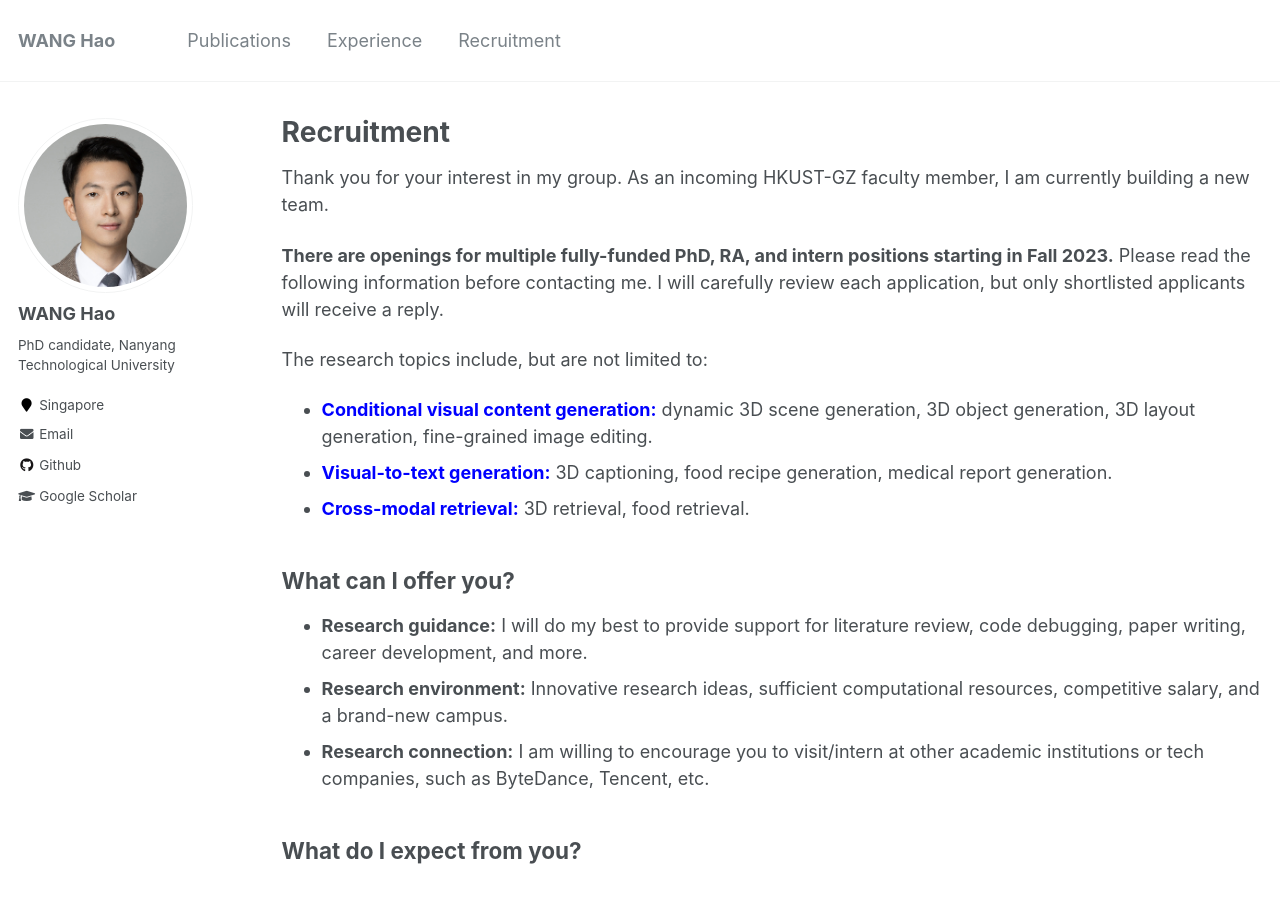
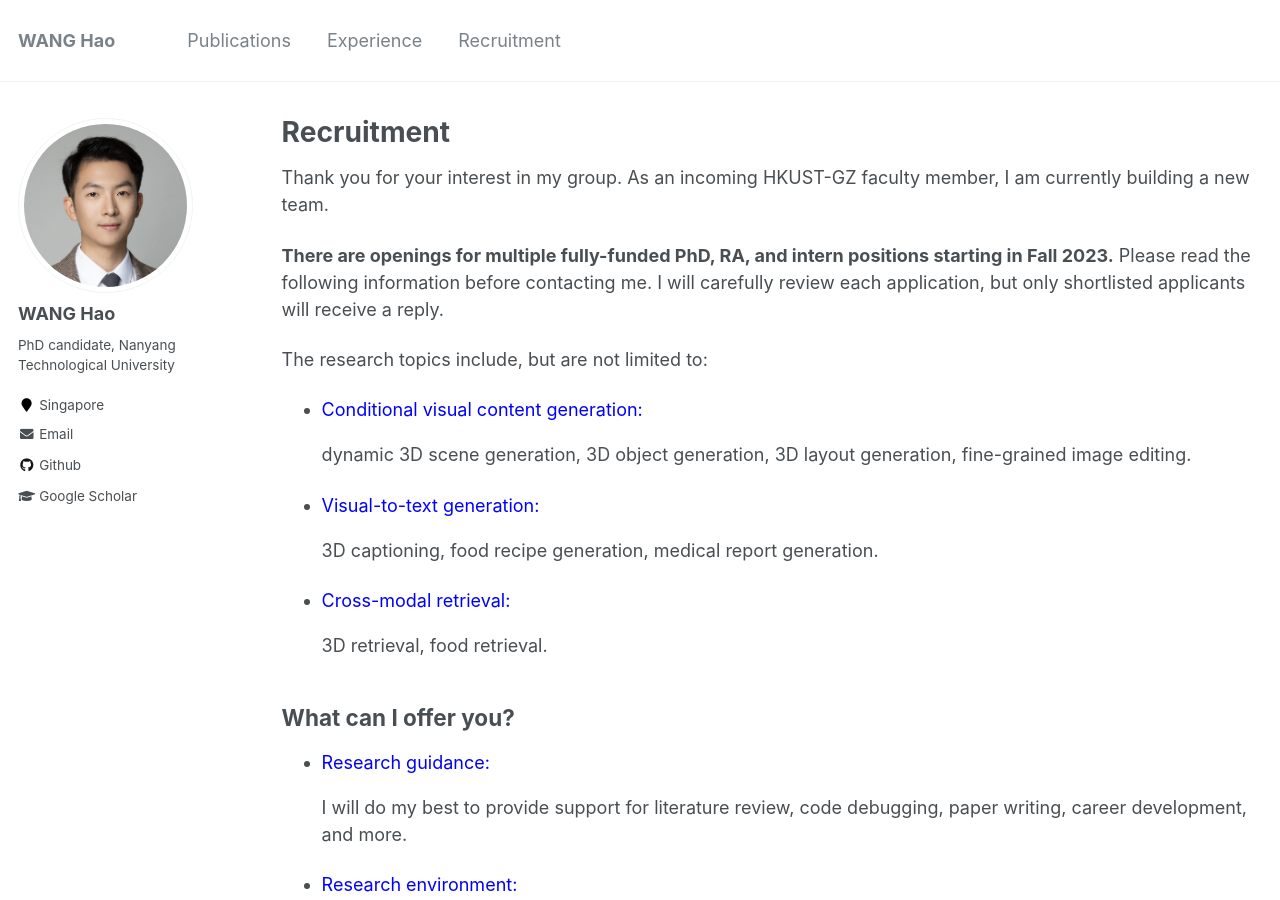
Before and after one commit to hwang1996/hwang1996.github.io, a Jekyll site: the page built from _pages/recruitment.md, in a window 1280 px wide and 900 px high. Built offline with Jekyll 4.4.1, drawn with Linux system fonts in a browser that asks for light colours.

Commit message:
2023.6.24 updates

```diff
--- a/_pages/recruitment.md
+++ b/_pages/recruitment.md
@@ -11,14 +11,14 @@
 **There are openings for multiple fully-funded PhD, RA, and intern positions starting in Fall 2023.** Please read the following information before contacting me. I will carefully review each application, but only shortlisted applicants will receive a reply.
 
 The research topics include, but are not limited to:
-- **<font color="blue">Conditional visual content generation:</font>** dynamic 3D scene generation, 3D object generation, 3D layout generation, fine-grained image editing.
-- **<font color="blue">Visual-to-text generation:</font>** 3D captioning, food recipe generation, medical report generation.
-- **<font color="blue">Cross-modal retrieval:</font>** 3D retrieval, food retrieval.
+- <font color="blue">Conditional visual content generation:</font> dynamic 3D scene generation, 3D object generation, 3D layout generation, fine-grained image editing.
+- <font color="blue">Visual-to-text generation:</font> 3D captioning, food recipe generation, medical report generation.
+- <font color="blue">Cross-modal retrieval:</font> 3D retrieval, food retrieval.
 
 ## What can I offer you?
-- **Research guidance:** I will do my best to provide support for literature review, code debugging, paper writing, career development, and more.
-- **Research environment:** Innovative research ideas, sufficient computational resources, competitive salary, and a brand-new campus.
-- **Research connection:** I am willing to encourage you to visit/intern at other academic institutions or tech companies, such as ByteDance, Tencent, etc.
+- <font color="blue">Research guidance:</font> I will do my best to provide support for literature review, code debugging, paper writing, career development, and more.
+- <font color="blue">Research environment:</font> Innovative research ideas, sufficient computational resources, competitive salary, and a brand-new campus.
+- <font color="blue">Research connection:</font> I am willing to encourage you to visit/intern at other academic institutions or tech companies, such as ByteDance, Tencent, etc.
 
 ## What do I expect from you?
 
```
